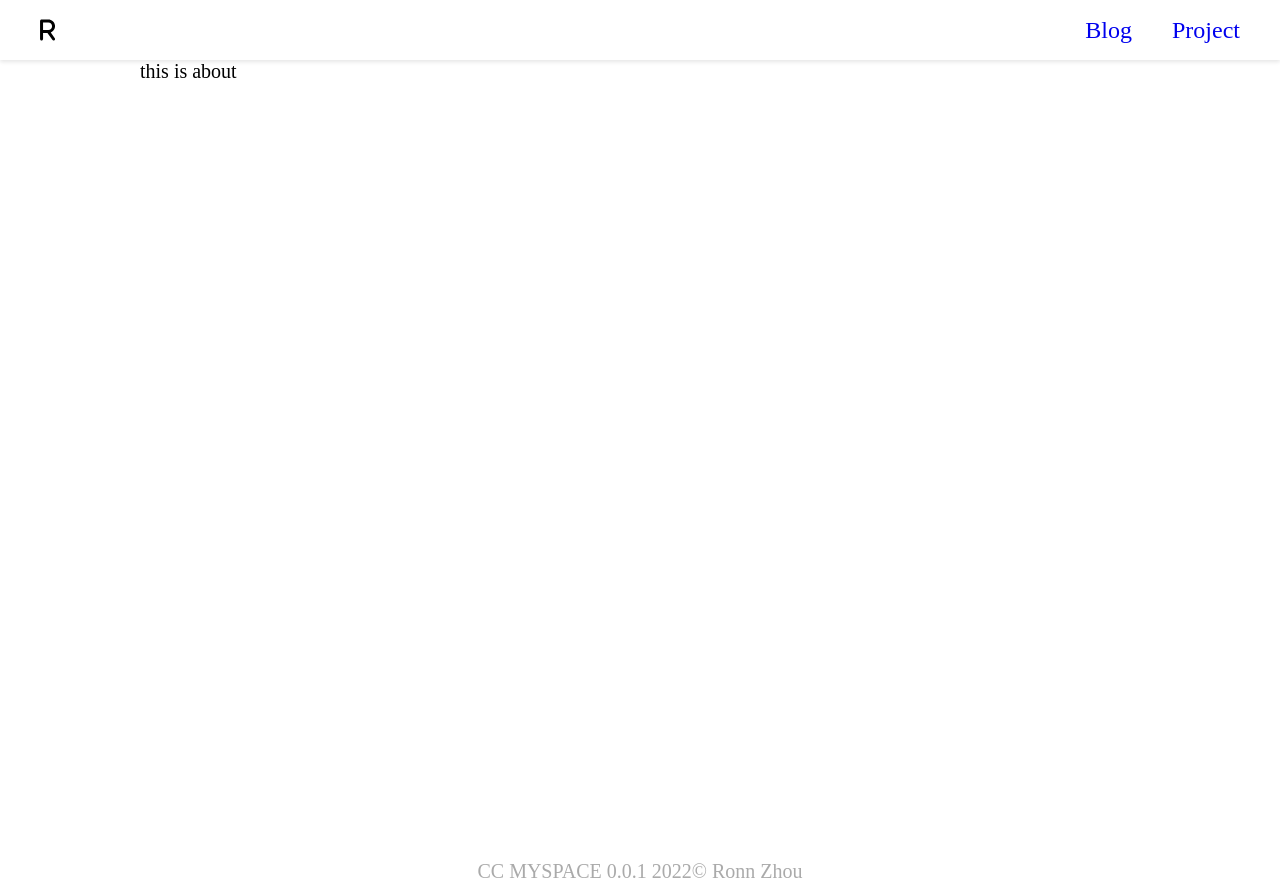
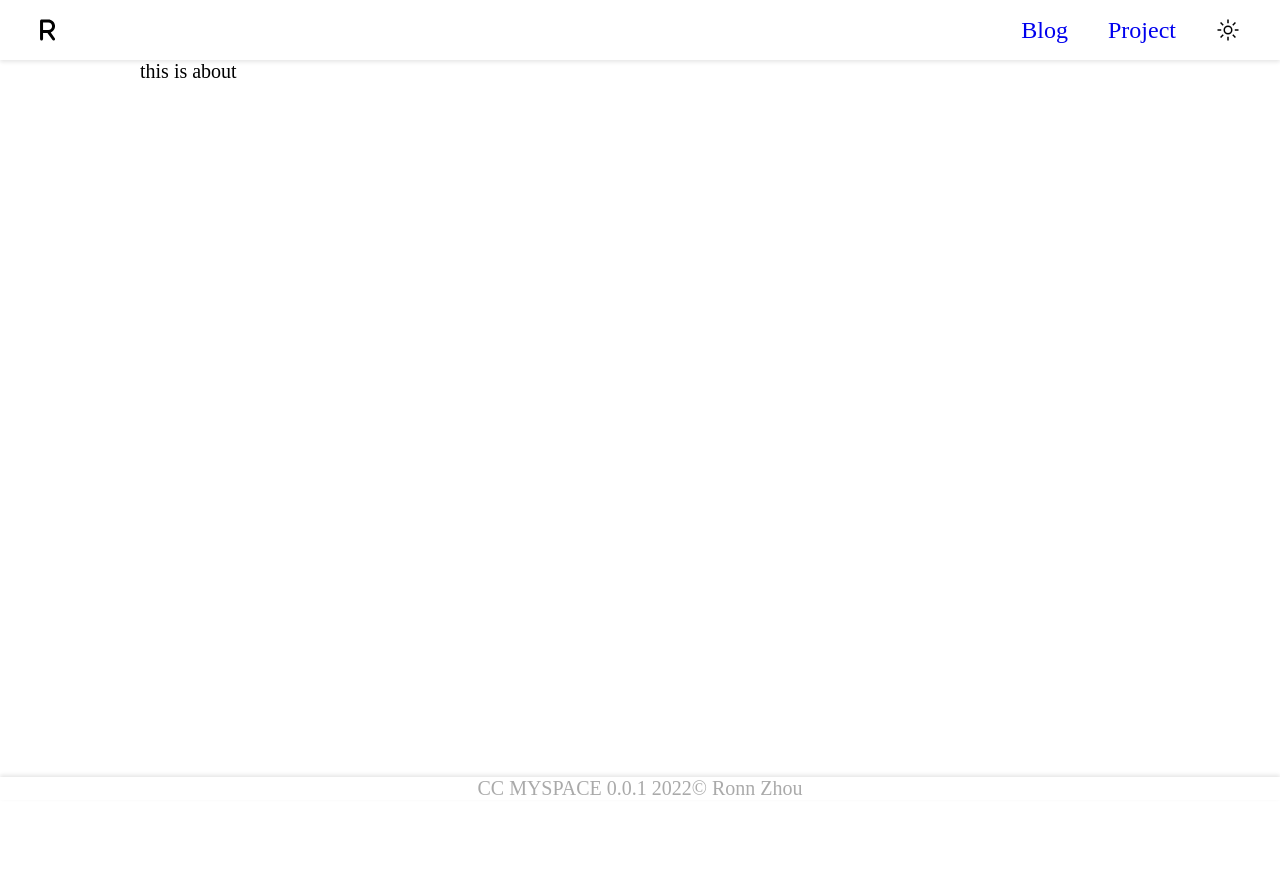
Before and after one commit to ronn97/my_space, a Vue app: page /blog#/about in a window 1280 px wide. After the commit the page ends 800 px from the top, so only its background shows below. Built offline with nearby package versions, Linux system fonts and the light colour scheme.

Commit message:
fix. update light or night

```diff
--- a/index.html
+++ b/index.html
@@ -2,9 +2,9 @@
 <html lang="en">
   <head>
     <meta charset="UTF-8" />
-    <link rel="icon" href="/favicon.ico" />
+    <link rel="icon" href="/src/assets/img/inbox.svg" />
     <meta name="viewport" content="width=device-width, initial-scale=1.0" />
-    <title>Vite App</title>
+    <title>self</title>
   </head>
   <body>
     <div id="app"></div>
--- a/package.json
+++ b/package.json
@@ -8,6 +8,7 @@
     "preview": "vite preview"
   },
   "dependencies": {
+    "@vueuse/core": "^8.3.1",
     "github-markdown-css": "^5.1.0",
     "moment": "^2.29.3",
     "path": "^0.12.7",
--- /dev/null
+++ b/src/assets/img/Light.vue
@@ -0,0 +1,10 @@
+
+<template>
+  <svg width="1em" height="1em" viewBox="0 0 32 32"><path fill="currentColor" d="M15 2h2v4.96h-2zm6.687 6.89l3.507-3.506l1.414 1.414l-3.507 3.507zM25.04 15H30v2h-4.96zm-3.347 8.104l1.414-1.414l3.507 3.507L25.2 26.61zM15 25.04h2V30h-2zm-9.604.162l3.508-3.507l1.414 1.414l-3.507 3.507zM2 15h4.96v2H2zm3.39-8.197l1.415-1.414l3.507 3.507l-1.414 1.414zM16 12a4 4 0 1 1-4 4a4 4 0 0 1 4-4m0-2a6 6 0 1 0 6 6a6 6 0 0 0-6-6Z"></path></svg>
+</template>
+
+<script>
+export default {
+  name: 'CarbonAwake'
+}
+</script>
--- /dev/null
+++ b/src/assets/img/Night.vue
@@ -0,0 +1,10 @@
+
+<template>
+  <svg width="1em" height="1em" viewBox="0 0 24 24"><path fill="currentColor" d="M12.09 20.66a8.68 8.68 0 0 1-1.09-.07A8.8 8.8 0 0 1 3.41 13a8.71 8.71 0 0 1 6.83-9.67a1.23 1.23 0 0 1 1.27.48a1.27 1.27 0 0 1 .05 1.4a5.3 5.3 0 0 0-.66 3.47a5.24 5.24 0 0 0 4.38 4.38a5.19 5.19 0 0 0 3.47-.67a1.27 1.27 0 0 1 1.4.07a1.21 1.21 0 0 1 .48 1.26a8.7 8.7 0 0 1-8.54 6.94ZM10 5a7.25 7.25 0 1 0 9 9a6.74 6.74 0 0 1-9.61-5A6.75 6.75 0 0 1 10 5Z"></path></svg>
+</template>
+
+<script>
+export default {
+  name: 'PrimeMoon'
+}
+</script>
--- a/src/components/foot/Index.vue
+++ b/src/components/foot/Index.vue
@@ -1,5 +1,6 @@
 <script>
 import { defineComponent, reactive } from 'vue';
+import { useRouter } from 'vue-router'
 import config from '../../../package.json';
 import moment from 'moment';
 export default defineComponent({
@@ -8,9 +9,17 @@ export default defineComponent({
             name: config.name,
             version: config.version
         })
+
+        const router = useRouter()
+        const onExit = function () {
+            router.go(-1)
+        }
+
         return {
             footText,
-            moment
+            moment,
+            router,
+            onExit
         }
     },
 })
@@ -18,14 +27,34 @@ export default defineComponent({
 
 <template>
     <div id="foot">
-        CC {{ footText.name + ' ' + footText.version + ' ' + moment().format('YYYY') + '© Ronn Zhou' }}
+        <div class="back_btn" v-if="!(['/', '/about'].includes(router.currentRoute.value.fullPath))">
+            <span @click="onExit">
+                cd ../
+            </span>
+        </div>
+
+        <div class="foot_text">
+            CC {{ footText.name + ' ' + footText.version + ' ' + moment().format('YYYY') + '© Ronn Zhou' }}
+        </div>
     </div>
 </template>
 
-<style scoped>
+<style lang="scss" scoped>
 #foot {
+    position: fixed;
+    width: 100vw;
+    bottom: 0;
+    left: 0;
+    right: 0;
+    background-color: #fff;
+    box-shadow: 0px -2px 4px rgba(0, 0, 0, 0.1);
+
     font-size: 0.2rem;
     text-align: center;
     color: #aaa;
+
+    .back_btn {
+        cursor: pointer;
+    }
 }
 </style>
--- a/src/components/head/Index.vue
+++ b/src/components/head/Index.vue
@@ -1,6 +1,7 @@
 <script setup>
 import { ref } from 'vue';
 import R from '@/assets/img/R.vue';
+import AutoLightVue from './autolight/AutoLight.vue';
 const items = ref([]);
 items.value = [
     {
@@ -26,18 +27,26 @@ console.log(items.value)
                     {{ item.name }}
                 </RouterLink>
             </template>
+            <AutoLightVue />
         </div>
     </div>
 </template>
 
 <style lang="scss" scoped>
 #head {
-    width: 100%;
+    position: fixed;
+    top: 0;
+    left: 0;
+    right: 0;
+    bottom: 0;
+    width: 100vw;
     height: 0.6rem;
     font-size: 0.24rem;
     box-shadow: 0px 2px 4px rgba(0, 0, 0, 0.1);
     display: flex;
     justify-content: space-between;
+    z-index: 10;
+    background-color: #fff;
 
     .head_right,
     .head_left {
--- /dev/null
+++ b/src/components/head/autolight/AutoLight.vue
@@ -0,0 +1,87 @@
+<script>
+import { defineComponent, ref, nextTick } from 'vue';
+import Light from '@/assets/img/Light.vue';
+import Night from '@/assets/img/Night.vue';
+import { usePreferredColorScheme } from '@vueuse/core'
+
+export default defineComponent({
+    components: {
+        Light,
+        Night,
+    },
+    setup() {
+        const preferredColor = usePreferredColorScheme()
+        const currentTheme = ref(true)
+
+        /* 设置根元素的换肤属性 */
+        function addBodyAttr(mode, removeClass) {
+            document.documentElement.setAttribute(mode, mode)
+            document.documentElement.removeAttribute(removeClass)
+        }
+
+
+        function onThemeCut() {
+            nextTick(_ => {
+                setTimeout(() => {
+                    changeMode(preferredColor.value)
+                    currentTheme.value = preferredColor.value
+                }, 100);
+            })
+            window.matchMedia('(prefers-color-scheme: dark)').addListener(e => {
+                console.log('运行')
+                nextTick(_ => {
+                    setTimeout(() => {
+                        changeMode(preferredColor.value)
+                    }, 100);
+                })
+            })
+        }
+
+        /* 点击图标换肤 */
+        function changeMode(mode) {
+            const modeMap = {
+                light: _ => {
+                    currentTheme.value = 'light'
+                    addBodyAttr('light', 'night')
+                },
+                dark: _ => {
+                    currentTheme.value = 'dark'
+                    addBodyAttr('night', 'light')
+                },
+                'no-preference': _ => {
+                    currentTheme.value = 'light'
+                    addBodyAttr('light', 'night')
+                }
+            }
+            return modeMap[mode]()
+        }
+
+        function init() {
+            onThemeCut()
+        }
+
+        init()
+
+        return {
+            preferredColor,
+            changeMode,
+            currentTheme,
+        }
+    },
+})
+</script>
+
+<template>
+    <div class="auto_light">
+        <Light class="icon-size half-gray-128" @click="changeMode('dark')" v-if="currentTheme === 'light'" />
+        <Night class="icon-size half-gray-128" @click="changeMode('light')" v-if="currentTheme === 'dark'" />
+    </div>
+</template>
+
+<style scoped>
+.auto_light {
+    margin-left: 0.4rem;
+    display: flex;
+    align-items: center;
+}
+</style>
--- a/src/views/Main.vue
+++ b/src/views/Main.vue
@@ -31,12 +31,15 @@ export default defineComponent({
 <style lang="scss">
 #body {
   width: 100vw;
-  height: 100vh;
+  overflow-x: hidden;
+  // height: 100vh;
 
   #main {
     width: 10rem;
+    max-width: 100vw;
     font-size: 0.2rem;
-    min-height: 8rem;
+    min-height: 1rem;
+    padding: 0.6rem 0 1rem;
     margin: 0 auto;
   }
 }
--- a/src/views/blog/blogMd/Index.vue
+++ b/src/views/blog/blogMd/Index.vue
@@ -9,8 +9,11 @@ export default defineComponent({
         const str = ref();
 
         const unMdByRoute = async function (callback) {
-            const mdhtml = import(/* @vite-ignore */ `./${route.params.md}.md`)
+            const mdFile = import.meta.glob('./*.md')
+            const mdhtml = mdFile[`./${route.params.md}.md`]()
             callback(await mdhtml)
+            // const mdhtml = import(/* @vite-ignore */ `./${route.params.md}.md`)
+            // callback(await mdhtml)
         }
         unMdByRoute(target => {
             console.log(target.html)
@@ -30,11 +33,10 @@ export default defineComponent({
 
 <style lang="scss">
 .markdown-body {
-    margin-top: 10px;
     box-sizing: border-box;
     min-width: 200px;
     max-width: 100%;
-    margin: 10px auto;
+    margin: 0px auto;
     font-size: 0.2rem;
     padding: 15px 45px;
 }
```
Also changed, not shown: src/assets/img/Logo.vue (added, +10 -0 lines), src/components/HelloWorld.vue (deleted, +0 -40 lines), src/assets/img/inbox.svg (added), 1 other file (tests, documents, lock files or other folders).
